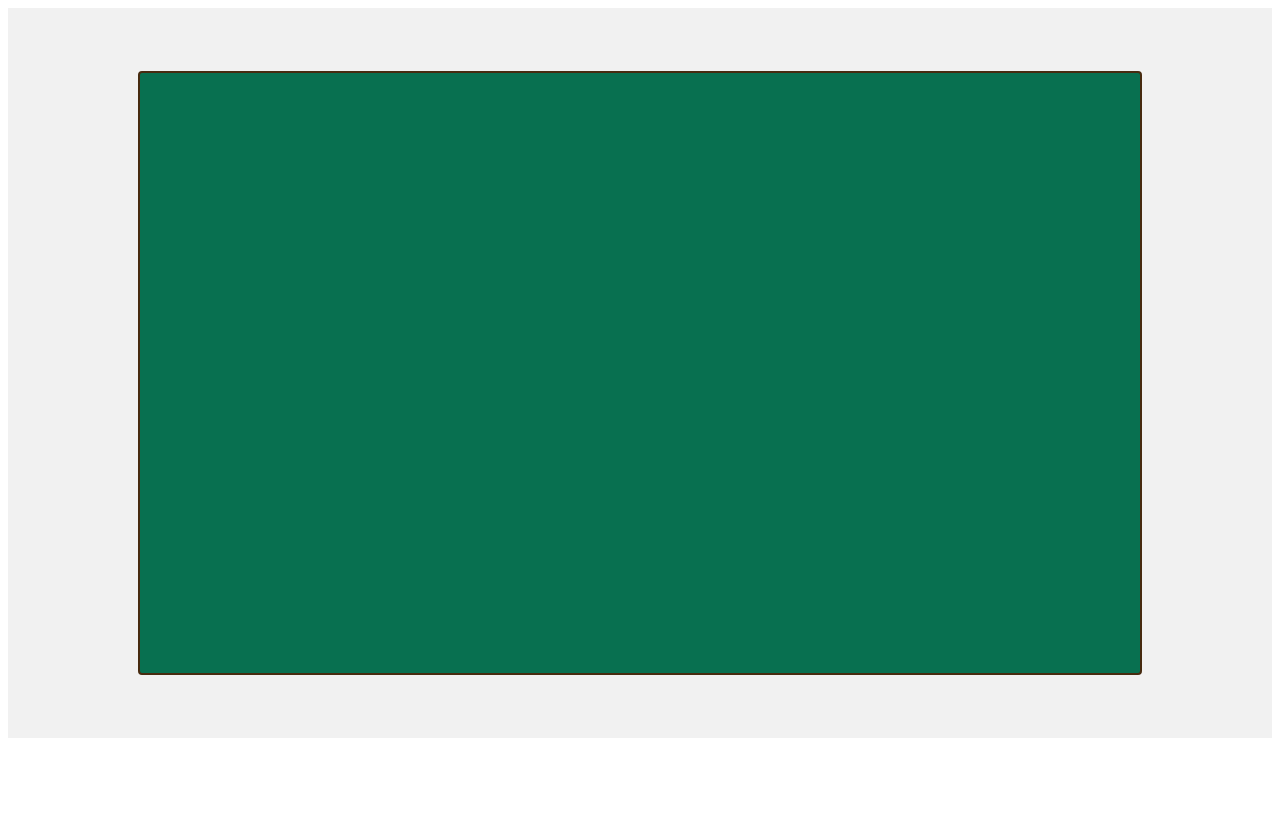
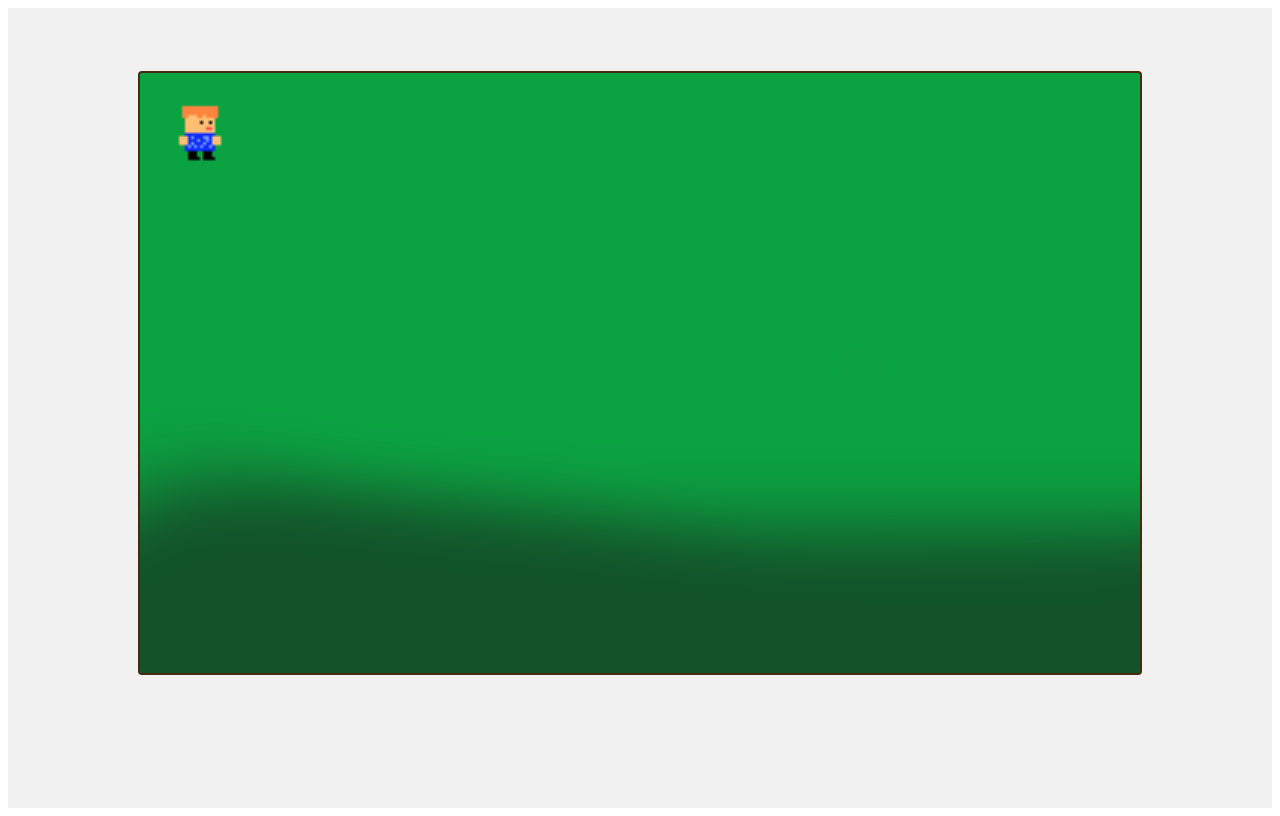
Before and after one commit to diogorolins/javascript-game, a website built with webpack: page index.html in a window 1280 px wide. Built offline with nearby package versions, Linux system fonts and the light colour scheme.

Commit message:
map and player created

```diff
--- a/index.html
+++ b/index.html
@@ -15,13 +15,14 @@
 
     div {
       background: #f1f1f1;
+      height: 100vh;
       display: grid;
       font-family: "Roboto", sans-serif;
     }
   </style>
   <body>
     <div id="principal">
-      <canvas id="canvas" height="600" width="1000"></canvas>
+      <canvas id="canvas"></canvas>
     </div>
   </body>
   <script src="dist/bundle.js"></script>
--- a/package.json
+++ b/package.json
@@ -4,7 +4,8 @@
   "description": "",
   "main": "index.js",
   "scripts": {
-    "build": "webpack"
+    "start": "webpack -w --mode=development",
+    "build": "webpack --mode=production"
   },
   "author": "",
   "license": "ISC",
@@ -12,6 +13,7 @@
   "devDependencies": {
     "ts-loader": "^8.0.4",
     "typescript": "^4.0.3",
+    "url-loader": "^4.1.0",
     "webpack": "^4.44.2",
     "webpack-cli": "^3.3.12"
   }
--- /dev/null
+++ b/src/Game.ts
@@ -0,0 +1,34 @@
+import DynamicEntity from "./entities/DynamicEntity";
+import StaticEntity from "./entities/StaticEntity";
+import Map from "./maps/Map";
+
+class Game {
+  private _map: Map;
+  private _staticEntities: Array<StaticEntity>;
+  private _dynamicEntities: Array<DynamicEntity>;
+  private _context: CanvasRenderingContext2D;
+
+  constructor(
+    context: CanvasRenderingContext2D,
+    map: Map,
+    dynamicEntities: Array<DynamicEntity>
+  ) {
+    this._context = context;
+    this._map = map;
+    this._dynamicEntities = dynamicEntities;
+  }
+
+  public run(): void {
+    this.render();
+    this.update();
+  }
+  update() {}
+  render() {
+    this._map.render(this._context);
+    this._dynamicEntities.forEach((e) => {
+      e.render(this._context);
+    });
+  }
+}
+
+export default Game;
--- /dev/null
+++ b/src/entities/DynamicEntity.ts
@@ -0,0 +1,18 @@
+import Entity from "./Entity";
+
+abstract class DynamicEntity extends Entity {
+  private _speed: number;
+
+  constructor() {
+    super();
+  }
+
+  get speed(): number {
+    return this._speed;
+  }
+  set speed(speed: number) {
+    this._speed = speed;
+  }
+}
+
+export default DynamicEntity;
--- /dev/null
+++ b/src/entities/Entity.ts
@@ -0,0 +1,58 @@
+abstract class Entity {
+  private _width: number;
+  private _height: number;
+  private _x_axis: number;
+  private _y_axis: number;
+  private _sprite: HTMLImageElement;
+  private _sprite_x: number;
+  private _sprite_y: number;
+
+  constructor() {}
+
+  get width(): number {
+    return this._width;
+  }
+  set width(width: number) {
+    this._width = width;
+  }
+  get height(): number {
+    return this._height;
+  }
+  set height(height: number) {
+    this._height = height;
+  }
+  get x_axis(): number {
+    return this._x_axis;
+  }
+  set x_axis(x_axis: number) {
+    this._x_axis = x_axis;
+  }
+  get y_axis(): number {
+    return this._y_axis;
+  }
+  set y_axis(y_axis: number) {
+    this._y_axis = y_axis;
+  }
+  get sprite(): HTMLImageElement {
+    return this._sprite;
+  }
+  set sprite(sprite: HTMLImageElement) {
+    this._sprite = sprite;
+  }
+  get sprite_x(): number {
+    return this._sprite_x;
+  }
+  set sprite_x(sprite_x: number) {
+    this._sprite_x = sprite_x;
+  }
+  get sprite_y(): number {
+    return this._sprite_y;
+  }
+  set sprite_y(sprite_y: number) {
+    this._sprite_y = sprite_y;
+  }
+  public abstract render(context: CanvasRenderingContext2D): void;
+  public abstract update(): void;
+}
+
+export default Entity;
--- /dev/null
+++ b/src/entities/Player.ts
@@ -0,0 +1,23 @@
+import DynamicEntity from "./DynamicEntity";
+
+class Player extends DynamicEntity {
+  public render(context: CanvasRenderingContext2D): void {
+    context.drawImage(
+      this.sprite,
+      this.sprite_x,
+      this.sprite_y,
+      this.width,
+      this.height,
+      this.x_axis,
+      this.y_axis,
+      this.width * 3,
+      this.height * 3
+    );
+  }
+
+  public update(): void {
+    throw new Error("Method not implemented.");
+  }
+}
+
+export default Player;
--- /dev/null
+++ b/src/entities/StaticEntity.ts
@@ -0,0 +1,5 @@
+import Entity from "./Entity";
+
+abstract class StaticEntity extends Entity {}
+
+export default StaticEntity;
--- /dev/null
+++ b/src/factory/mapFactory.ts
@@ -0,0 +1,19 @@
+import Map from "../maps/Map1";
+import { mapHeight, mapWidth, sprite } from "../properties/mapProperties";
+import { gameWidth, gameHeight } from "../properties/canvasProperties";
+
+class mapFactory {
+  public static build(): Map {
+    const backgroundImage = new Image();
+    backgroundImage.src = sprite;
+    const map = new Map();
+    map.height = mapHeight;
+    map.width = mapWidth;
+    map.sprite = backgroundImage;
+    map.canvasHeight = gameHeight;
+    map.canvasWidth = gameWidth;
+    return map;
+  }
+}
+
+export default mapFactory;
--- /dev/null
+++ b/src/factory/playerFactory.ts
@@ -0,0 +1,29 @@
+import Player from "../entities/Player";
+import {
+  playerWidth,
+  playerHeigth,
+  sprite,
+  spritePosition_x,
+  spritePosition_y,
+  initialPosition_x,
+  initialPosition_y,
+  playerSpeed,
+} from "../properties/playerProperties";
+
+class playerFactory {
+  public static build(): Player {
+    const playerImage = new Image();
+    playerImage.src = sprite;
+    const player = new Player();
+    player.width = playerWidth;
+    player.height = playerHeigth;
+    player.sprite = playerImage;
+    player.sprite_x = spritePosition_x;
+    player.sprite_y = spritePosition_y;
+    player.x_axis = initialPosition_x;
+    player.y_axis = initialPosition_y;
+    player.speed = playerSpeed;
+    return player;
+  }
+}
+export default playerFactory;
--- a/src/index.ts
+++ b/src/index.ts
@@ -0,0 +1,32 @@
+import DynamicEntity from "./entities/DynamicEntity";
+import Player from "./entities/Player";
+import mapFactory from "./factory/mapFactory";
+import playerFactory from "./factory/playerFactory";
+import Game from "./Game";
+import Map1 from "./maps/Map1";
+import { gameWidth, gameHeight } from "./properties/canvasProperties";
+
+const dynamicEnities: Array<DynamicEntity> = [];
+
+const canvas = buildCanvas();
+const context: CanvasRenderingContext2D = canvas.getContext("2d");
+const map = mapFactory.build();
+const gamePlayer = playerFactory.build();
+
+dynamicEnities.push(gamePlayer);
+
+const game: Game = new Game(context, map, dynamicEnities);
+
+function init() {
+  game.run();
+  requestAnimationFrame(init);
+}
+
+function buildCanvas(): HTMLCanvasElement {
+  const canvas = <HTMLCanvasElement>document.getElementById("canvas");
+  canvas.height = gameHeight;
+  canvas.width = gameWidth;
+  return canvas;
+}
+
+init();
--- /dev/null
+++ b/src/maps/Map.ts
@@ -0,0 +1,44 @@
+abstract class Map {
+  private _width: number;
+  private _height: number;
+  private _sprite: HTMLImageElement;
+  private _canvasWidth: number;
+  private _canvasHeight: number;
+  constructor() {}
+
+  get width(): number {
+    return this._width;
+  }
+  set width(width: number) {
+    this._width = width;
+  }
+  get height(): number {
+    return this._height;
+  }
+  set height(height: number) {
+    this._height = height;
+  }
+  get sprite(): HTMLImageElement {
+    return this._sprite;
+  }
+  set sprite(sprite: HTMLImageElement) {
+    this._sprite = sprite;
+  }
+  get canvasWidth(): number {
+    return this._canvasWidth;
+  }
+  set canvasWidth(canvasWidth: number) {
+    this._canvasWidth = canvasWidth;
+  }
+  get canvasHeight(): number {
+    return this._canvasHeight;
+  }
+  set canvasHeight(canvasWidth: number) {
+    this._canvasHeight = canvasWidth;
+  }
+
+  public abstract render(context: any): void;
+  public abstract update(): void;
+}
+
+export default Map;
--- /dev/null
+++ b/src/maps/Map1.ts
@@ -0,0 +1,13 @@
+import Map from "./Map";
+
+class Map1 extends Map {
+  constructor() {
+    super();
+  }
+
+  public render(context: CanvasRenderingContext2D): void {
+    context.drawImage(this.sprite, 0, 0, this.width, this.height);
+  }
+  public update(): void {}
+}
+export default Map1;
--- /dev/null
+++ b/src/properties/canvasProperties.ts
@@ -0,0 +1,2 @@
+export const gameWidth: number = 1000;
+export const gameHeight: number = 600;
--- /dev/null
+++ b/src/properties/gameProperties.ts
@@ -0,0 +1 @@
+export const sprite: string = "";
--- /dev/null
+++ b/src/properties/mapProperties.ts
@@ -0,0 +1,3 @@
+export const mapWidth: number = 2000;
+export const mapHeight: number = 5000;
+export const sprite: string = "./src/assets/images/map1.png";
--- /dev/null
+++ b/src/properties/playerProperties.ts
@@ -0,0 +1,8 @@
+export const playerHeigth: number = 20;
+export const playerWidth: number = 20;
+export const sprite: string = "./src/assets/images/sprite.png";
+export const spritePosition_x: number = 0;
+export const spritePosition_y: number = 0;
+export const initialPosition_x: number = 30;
+export const initialPosition_y: number = 30;
+export const playerSpeed: number = 1;
--- a/webpack.config.js
+++ b/webpack.config.js
@@ -9,6 +9,12 @@ module.exports = {
         use: "ts-loader",
         exclude: /node_modules/,
       },
+      {
+        test: /\.(jpg|png)$/,
+        use: {
+          loader: "url-loader",
+        },
+      },
     ],
   },
   resolve: {
```
Also changed, not shown: src/assets/images/map1.png (added), src/assets/images/sprite.png (added), 1 other file.
